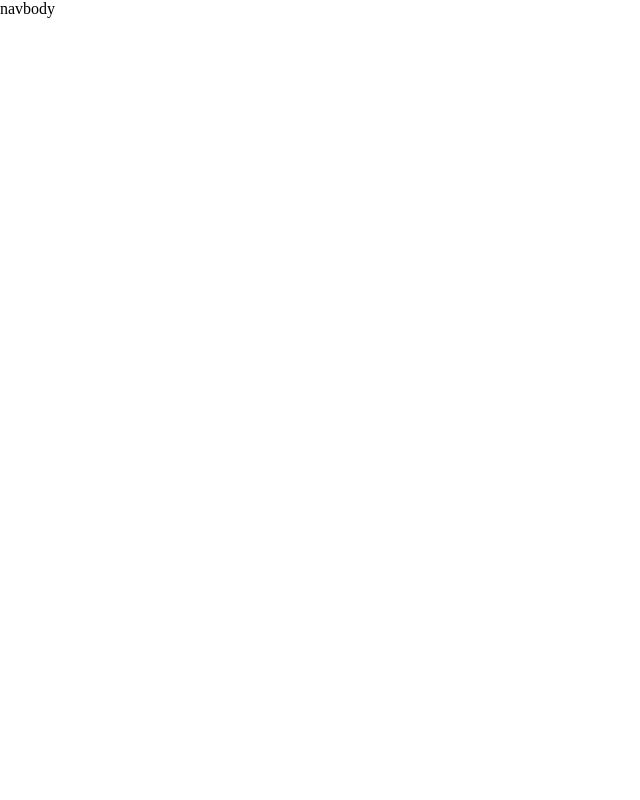
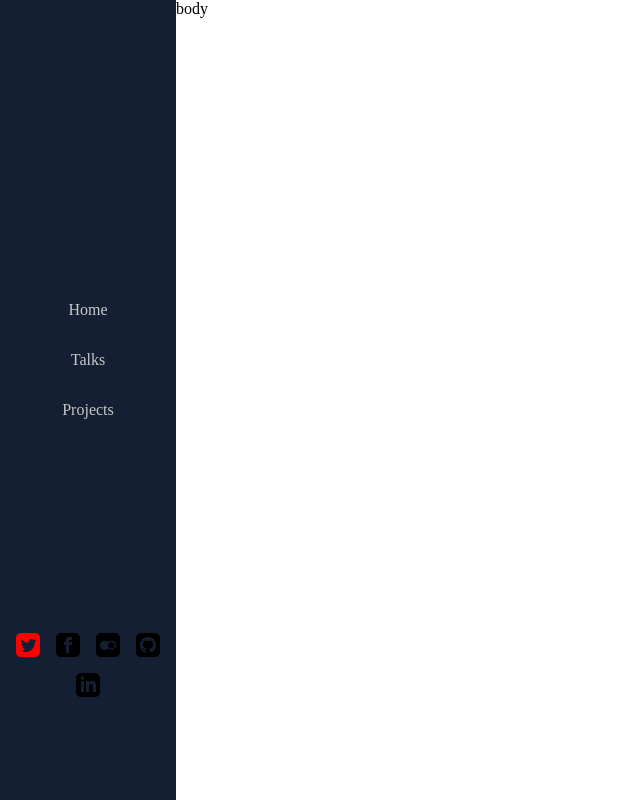
Before and after one commit to fforres/fforres.github.io, a Next.js app: page / in a window 1280 px wide. Shown: the whole page, without its empty margins (0-640 px from the left). Built offline with nearby package versions, Linux system fonts and the light colour scheme.

Commit message:
Adding svgs

```diff
--- /dev/null
+++ b/components/Icon/facebook.tsx
@@ -0,0 +1,18 @@
+import React, { Component } from 'react'
+
+class FacebookSvg extends Component {
+  render() {
+    return (
+      <svg
+        xmlns="http://www.w3.org/2000/svg"
+        width="24"
+        height="24"
+        viewBox="0 0 24 24"
+      >
+        <path d="M19 0h-14c-2.761 0-5 2.239-5 5v14c0 2.761 2.239 5 5 5h14c2.762 0 5-2.239 5-5v-14c0-2.761-2.238-5-5-5zm-3 7h-1.924c-.615 0-1.076.252-1.076.889v1.111h3l-.238 3h-2.762v8h-3v-8h-2v-3h2v-1.923c0-2.022 1.064-3.077 3.461-3.077h2.539v3z" />
+      </svg>
+    )
+  }
+}
+
+export default FacebookSvg
--- /dev/null
+++ b/components/Icon/flickr.tsx
@@ -0,0 +1,18 @@
+import React, { Component } from 'react'
+
+class FlickrSvg extends Component {
+  render() {
+    return (
+      <svg
+        xmlns="http://www.w3.org/2000/svg"
+        width="24"
+        height="24"
+        viewBox="0 0 24 24"
+      >
+        <path d="M18.666 12.333c0 1.838-1.494 3.333-3.332 3.333s-3.334-1.495-3.334-3.333 1.496-3.333 3.334-3.333 3.332 1.496 3.332 3.333zm5.334-7.333v14c0 2.761-2.238 5-5 5h-14c-2.761 0-5-2.239-5-5v-14c0-2.761 2.239-5 5-5h14c2.762 0 5 2.239 5 5zm-4 7.333c0-2.578-2.09-4.667-4.666-4.667-1.309 0-2.488.539-3.336 1.405-.846-.866-2.024-1.405-3.332-1.405-2.576.001-4.666 2.09-4.666 4.667s2.09 4.667 4.666 4.667c1.308 0 2.486-.539 3.332-1.405.848.866 2.027 1.405 3.336 1.405 2.576 0 4.666-2.089 4.666-4.667z" />
+      </svg>
+    )
+  }
+}
+
+export default FlickrSvg
--- /dev/null
+++ b/components/Icon/github.tsx
@@ -0,0 +1,18 @@
+import React, { Component } from 'react'
+
+class GithubSvg extends Component {
+  render() {
+    return (
+      <svg
+        xmlns="http://www.w3.org/2000/svg"
+        width="24"
+        height="24"
+        viewBox="0 0 24 24"
+      >
+        <path d="M19 0h-14c-2.761 0-5 2.239-5 5v14c0 2.761 2.239 5 5 5h14c2.762 0 5-2.239 5-5v-14c0-2.761-2.238-5-5-5zm-4.466 19.59c-.405.078-.534-.171-.534-.384v-2.195c0-.747-.262-1.233-.55-1.481 1.782-.198 3.654-.875 3.654-3.947 0-.874-.312-1.588-.823-2.147.082-.202.356-1.016-.079-2.117 0 0-.671-.215-2.198.82-.64-.18-1.324-.267-2.004-.271-.68.003-1.364.091-2.003.269-1.528-1.035-2.2-.82-2.2-.82-.434 1.102-.16 1.915-.077 2.118-.512.56-.824 1.273-.824 2.147 0 3.064 1.867 3.751 3.645 3.954-.229.2-.436.552-.508 1.07-.457.204-1.614.557-2.328-.666 0 0-.423-.768-1.227-.825 0 0-.78-.01-.055.487 0 0 .525.246.889 1.17 0 0 .463 1.428 2.688.944v1.489c0 .211-.129.459-.528.385-3.18-1.057-5.472-4.056-5.472-7.59 0-4.419 3.582-8 8-8s8 3.581 8 8c0 3.533-2.289 6.531-5.466 7.59z" />
+      </svg>
+    )
+  }
+}
+
+export default GithubSvg
--- /dev/null
+++ b/components/Icon/index.tsx
@@ -0,0 +1,39 @@
+import React, { Component } from 'react'
+import TwitterSvg from './twitter'
+import FacebookSvg from './facebook'
+import LinkedinSvg from './linkedin'
+import GithubSvg from './github'
+import FlickrSvg from './flickr'
+
+interface Iicon {
+  iconName: 'Twitter' | 'Facebook' | 'Linkedin' | 'Email' | 'Github' | 'Flicker'
+}
+
+// Icons obtained from https://iconmonstr.com
+class Icon extends Component<Iicon, any> {
+  render() {
+    const { iconName } = this.props
+    switch (iconName) {
+      case 'Twitter':
+        return <TwitterSvg />
+        break
+      case 'Facebook':
+        return <FacebookSvg />
+        break
+      case 'Linkedin':
+        return <LinkedinSvg />
+        break
+      case 'Github':
+        return <GithubSvg />
+        break
+      case 'Flicker':
+        return <FlickrSvg />
+        break
+      default:
+        return null
+        break
+    }
+  }
+}
+
+export default Icon
--- /dev/null
+++ b/components/Icon/linkedin.tsx
@@ -0,0 +1,18 @@
+import React, { Component } from 'react'
+
+class LinkedinSvg extends Component {
+  render() {
+    return (
+      <svg
+        xmlns="http://www.w3.org/2000/svg"
+        width="24"
+        height="24"
+        viewBox="0 0 24 24"
+      >
+        <path d="M19 0h-14c-2.761 0-5 2.239-5 5v14c0 2.761 2.239 5 5 5h14c2.762 0 5-2.239 5-5v-14c0-2.761-2.238-5-5-5zm-11 19h-3v-11h3v11zm-1.5-12.268c-.966 0-1.75-.79-1.75-1.764s.784-1.764 1.75-1.764 1.75.79 1.75 1.764-.783 1.764-1.75 1.764zm13.5 12.268h-3v-5.604c0-3.368-4-3.113-4 0v5.604h-3v-11h3v1.765c1.396-2.586 7-2.777 7 2.476v6.759z" />
+      </svg>
+    )
+  }
+}
+
+export default LinkedinSvg
--- /dev/null
+++ b/components/Icon/twitter.tsx
@@ -0,0 +1,23 @@
+import React, { Component } from 'react'
+
+class TwitterSvg extends Component {
+  render() {
+    return (
+      <svg
+        xmlns="http://www.w3.org/2000/svg"
+        width="24"
+        height="24"
+        viewBox="0 0 24 24"
+      >
+        <path d="M19 0h-14c-2.761 0-5 2.239-5 5v14c0 2.761 2.239 5 5 5h14c2.762 0 5-2.239 5-5v-14c0-2.761-2.238-5-5-5zm-.139 9.237c.209 4.617-3.234 9.765-9.33 9.765-1.854 0-3.579-.543-5.032-1.475 1.742.205 3.48-.278 4.86-1.359-1.437-.027-2.649-.976-3.066-2.28.515.098 1.021.069 1.482-.056-1.579-.317-2.668-1.739-2.633-3.26.442.246.949.394 1.486.411-1.461-.977-1.875-2.907-1.016-4.383 1.619 1.986 4.038 3.293 6.766 3.43-.479-2.053 1.08-4.03 3.199-4.03.943 0 1.797.398 2.395 1.037.748-.147 1.451-.42 2.086-.796-.246.767-.766 1.41-1.443 1.816.664-.08 1.297-.256 1.885-.517-.439.656-.996 1.234-1.639 1.697z" />
+        <style jsx>{`
+          path {
+            fill: red;
+          }
+        `}</style>
+      </svg>
+    )
+  }
+}
+
+export default TwitterSvg
--- a/components/Sidebar/index.tsx
+++ b/components/Sidebar/index.tsx
@@ -1,13 +1,84 @@
 import React, { Component } from 'react'
+import Link from 'next/link'
+
+import { backgroundColor, textColorDarkBackground } from '../style/colors'
+import Icon from '../Icon'
 
 class Sidebar extends Component<any, any> {
   render() {
     return (
       <nav>
-        nav
+        <div />
+        <div className="links-container">
+          <Link href="/">
+            <a>Home</a>
+          </Link>
+          <Link href="/talks">
+            <a>Talks</a>
+          </Link>
+          <Link href="/projects">
+            <a>Projects</a>
+          </Link>
+        </div>
+        <div className="social-buttons-container">
+          <Link href="http://twitter.com/fforres">
+            <a>
+              <Icon iconName="Twitter" />
+            </a>
+          </Link>
+          <Link href="http://facebook.com/fforres">
+            <a>
+              <Icon iconName="Facebook" />
+            </a>
+          </Link>
+          <Link href="http://flickr.com/fforres">
+            <a>
+              <Icon iconName="Flicker" />
+            </a>
+          </Link>
+          <Link href="http://github.com/fforres">
+            <a>
+              <Icon iconName="Github" />
+            </a>
+          </Link>
+          <Link href="https://www.linkedin.com/in/fforres">
+            <a>
+              <Icon iconName="Linkedin" />
+            </a>
+          </Link>
+        </div>
         <style jsx>{`
-          nav: {
+          nav {
             height: 100%;
+            width: 11rem;
+            background-color: ${backgroundColor};
+            display: flex;
+            flex-direction: column;
+            justify-content: space-around;
+          }
+          nav .links-container a {
+            color: ${textColorDarkBackground};
+            text-decoration: none;
+            width: 100%;
+            padding-top: 1rem;
+            padding-bottom: 1rem;
+            display: flex;
+            justify-content: center;
+            align-items: center;
+          }
+          nav .social-buttons-container {
+            display: flex;
+            flex-wrap: wrap;
+            flex-direction: row;
+            justify-content: center;
+            width: 100%;
+          }
+          nav .social-buttons-container a {
+            text-decoration: none;
+            padding: 0.5rem;
+            display: flex;
+            justify-content: center;
+            align-items: center;
           }
         `}</style>
       </nav>
--- /dev/null
+++ b/components/style/colors.ts
@@ -0,0 +1,7 @@
+import { lighten } from 'polished'
+
+export const backgroundColor = `#151f33`
+
+export const lighterBackgroundColor = lighten(0.05, backgroundColor)
+
+export const textColorDarkBackground = `#c8c8c8`
--- a/package.json
+++ b/package.json
@@ -1,7 +1,9 @@
 {
   "dependencies": {
+    "@types/next": "^7.0.6",
     "@zeit/next-typescript": "^1.1.1",
     "next": "^7.0.2",
+    "polished": "^2.3.3",
     "react": "^16.7.0",
     "react-dom": "^16.7.0"
   },
--- a/pages/index.tsx
+++ b/pages/index.tsx
@@ -1,4 +1,4 @@
-import React, { Component, Fragment } from 'react'
+import React, { Component } from 'react'
 import Sidebar from '../components/Sidebar'
 
 class Home extends Component {
```
Also changed, not shown: 1 other file (tests, documents, lock files or other folders).
